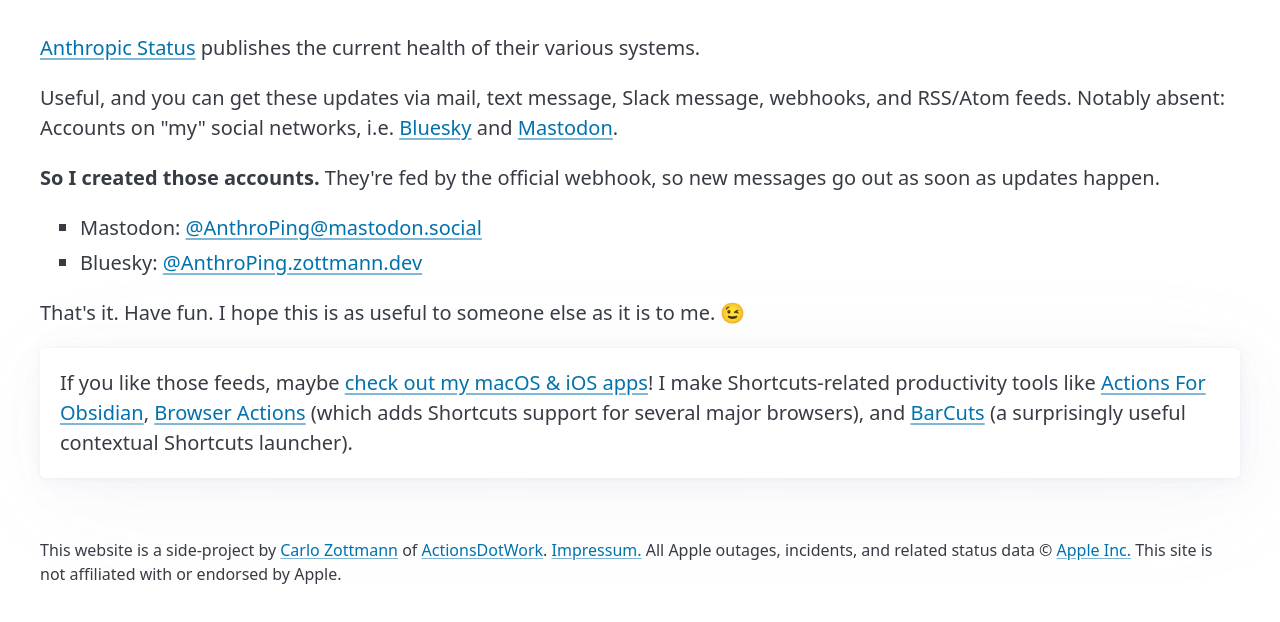
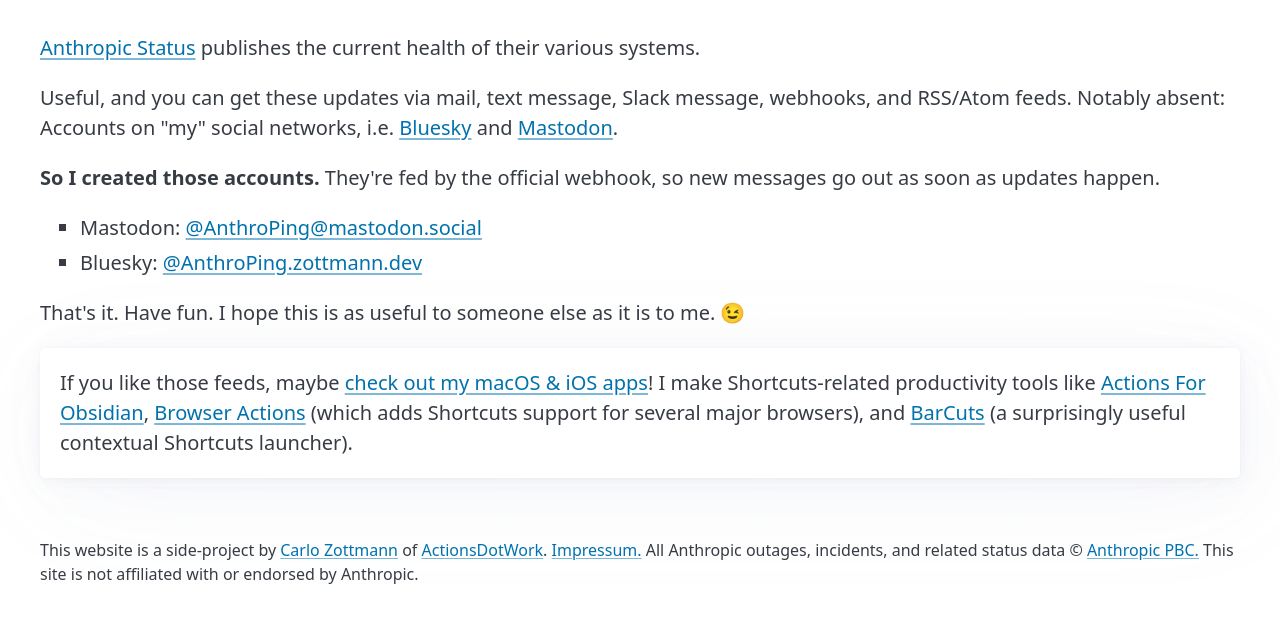
Before and after one commit to czottmann/anthroping, a plain HTML site: page index.html in a window 1280 px wide. Shown: the part 112-734 px from the top of the page. Drawn offline with Linux system fonts and the light colour scheme.

Commit message:
[CHG] Clears up affiliation status in footer

```diff
--- a/index.html
+++ b/index.html
@@ -116,9 +116,9 @@
         <a href="https://zottmann.dev" rel="me">Carlo Zottmann</a> of
         <a href="https://actions.work?ref=anthroping" rel="me">ActionsDotWork</a>.
         <a href="https://actions.work/impressum?ref=anthroping">Impressum.</a> All
-        Apple outages, incidents, and related status data &copy;
-        <a href="https://apple.com">Apple Inc.</a> This site is not affiliated
-        with or endorsed by Apple.
+        Anthropic outages, incidents, and related status data &copy;
+        <a href="https://anthropic.com">Anthropic PBC.</a> This site is not affiliated
+        with or endorsed by Anthropic.
       </p>
     </footer>
   </body>
```
